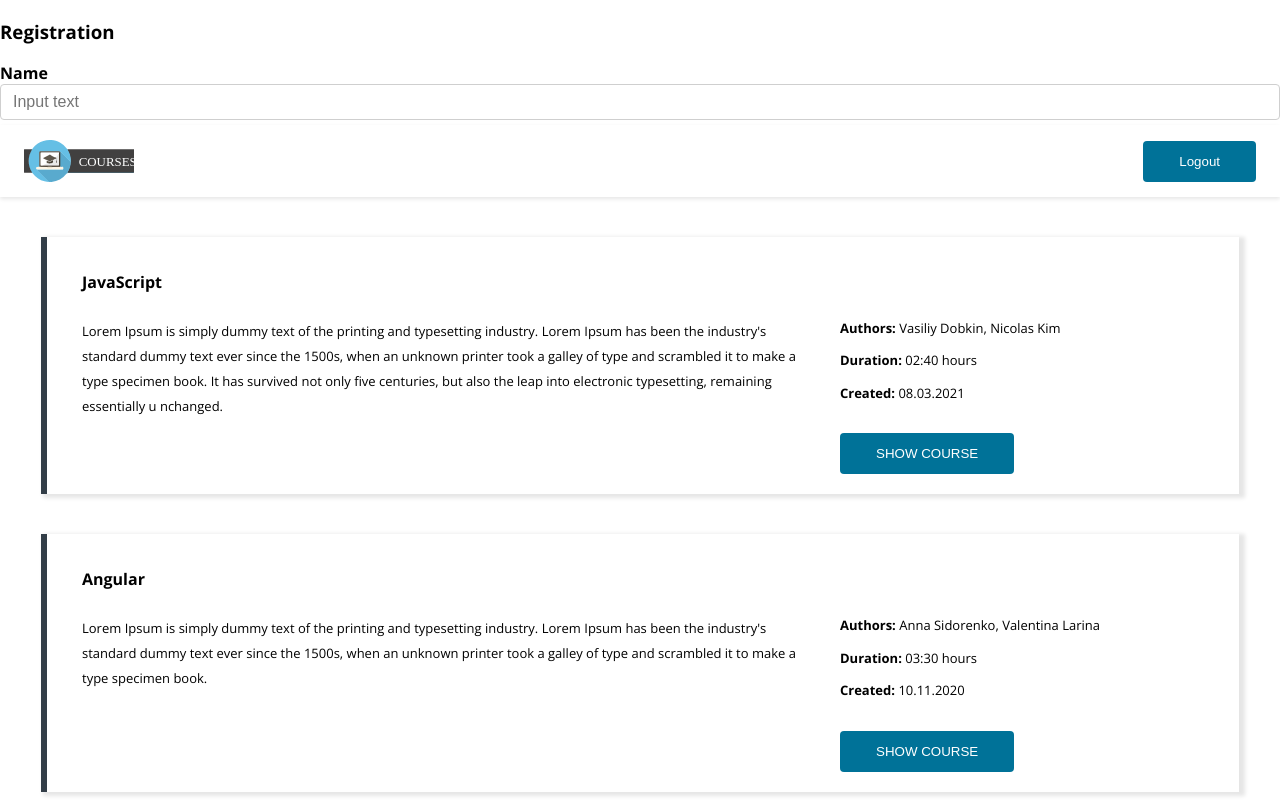
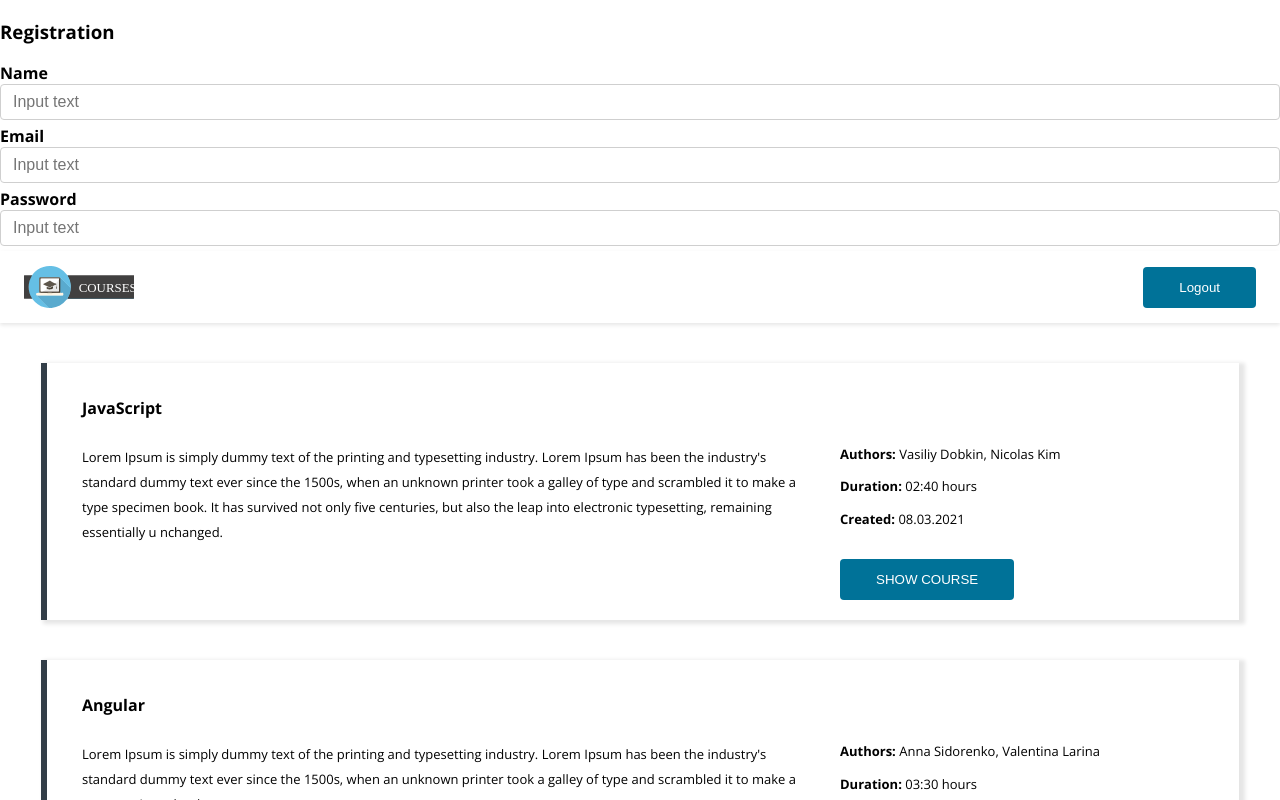
Before and after one commit to FreeFallRush/courses-app, a React (Vite) app: page / in a window 1280 px wide. Shown: the top 800 px of the page. Built offline with nearby package versions, Linux system fonts and the light colour scheme.

Commit message:
Added Email and Password fields in Registration component

```diff
--- a/src/pages/Registration/Registration.tsx
+++ b/src/pages/Registration/Registration.tsx
@@ -3,6 +3,8 @@ import AuthForm from "../../components/AuthForm/AuthForm";
 
 function Registration() {
     const [name, setName] = useState("");
+    const [email, setEmail] = useState("");
+    const [password, setPassword] = useState("");
 
     return (
         <div>
@@ -15,6 +17,18 @@ function Registration() {
                         value: name,
                         onChange: setName,
                     },
+                    {
+                        label: "Email",
+                        name: "email",
+                        value: email,
+                        onChange: setEmail,
+                    },
+                    {
+                        label: "Password",
+                        name: "password",
+                        value: password,
+                        onChange: setPassword,
+                    },
                 ]}
             />
         </div>
```
